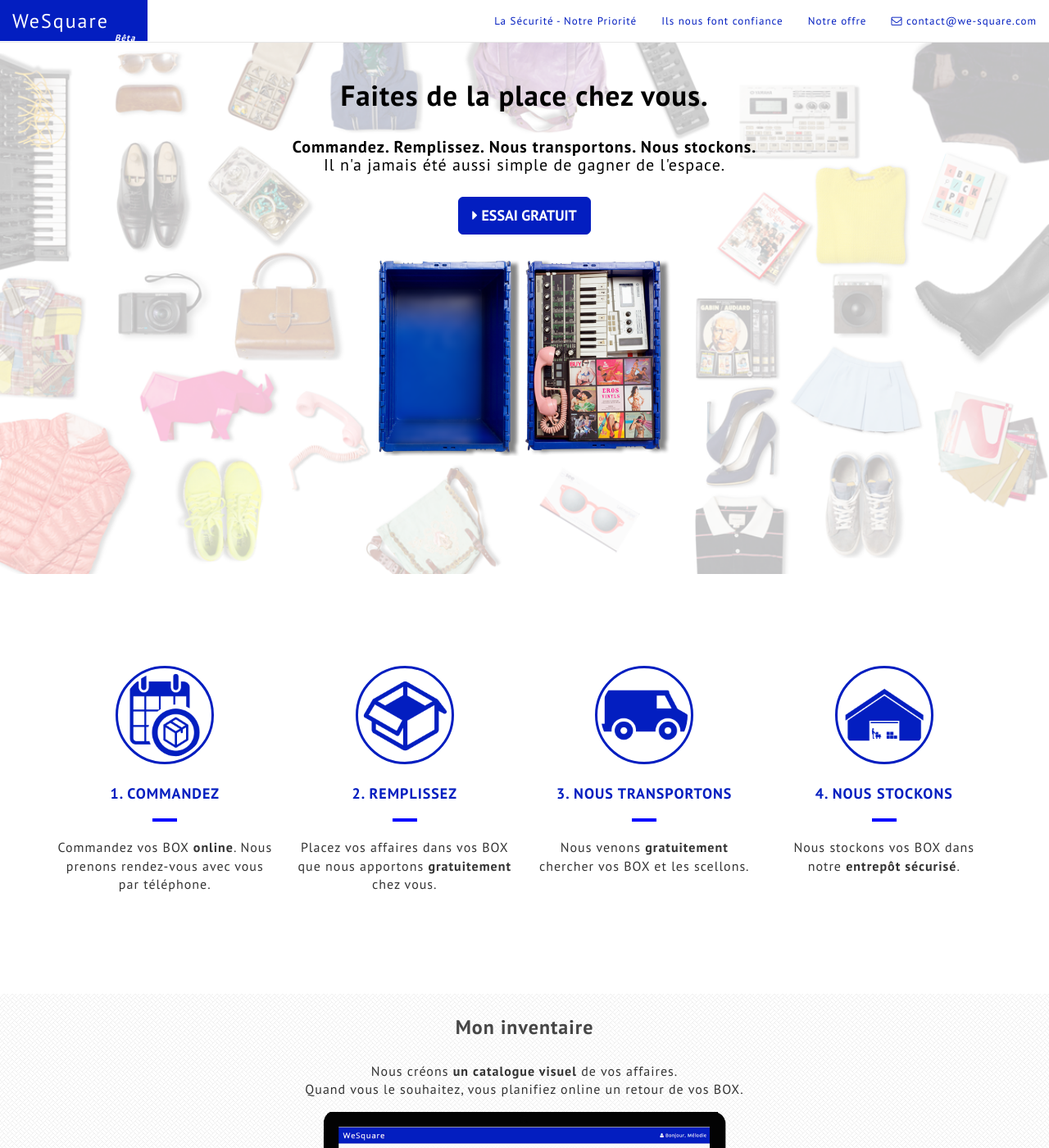
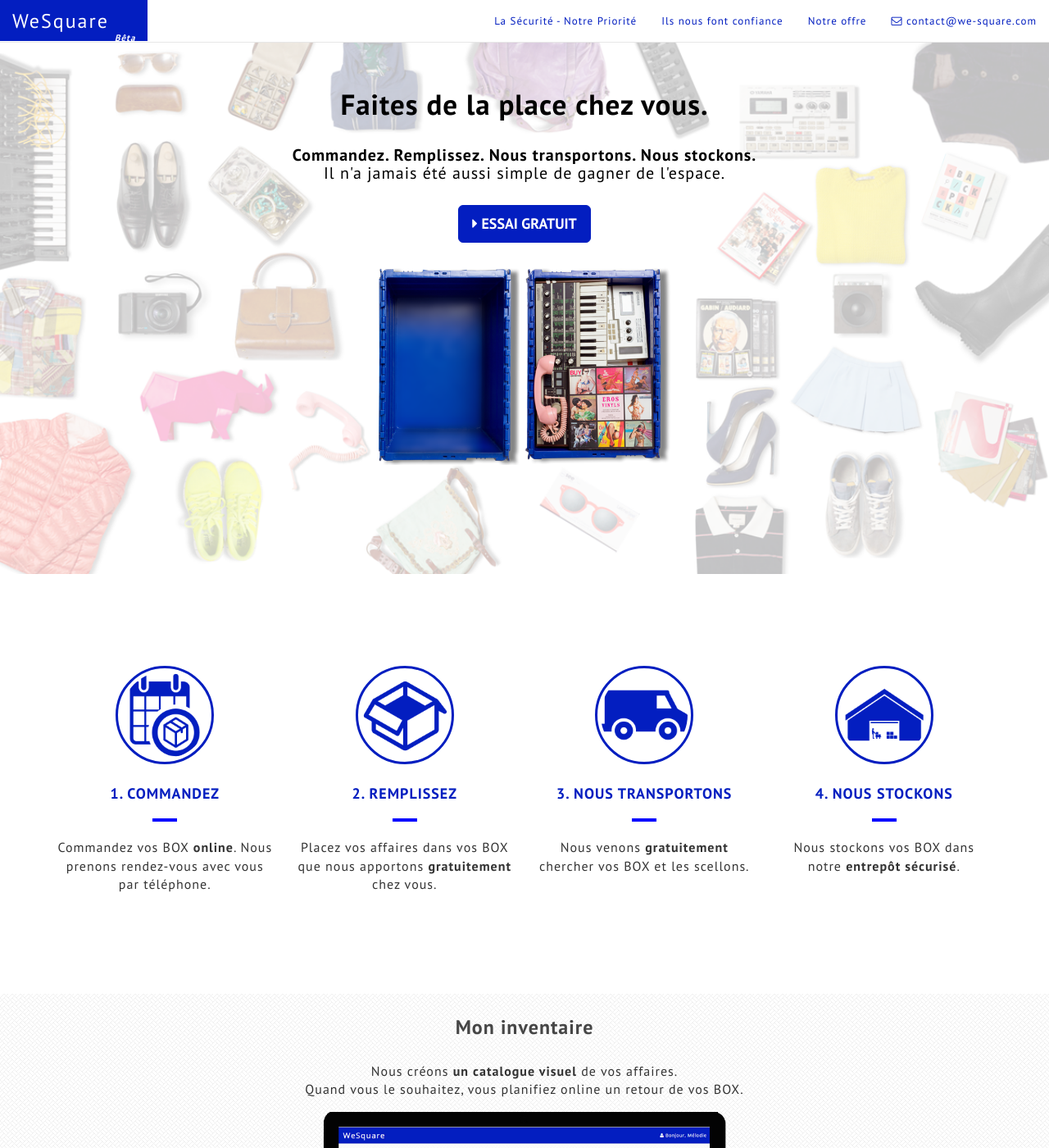
Before and after one commit to Seb1501/wesquare, a Jekyll site: the page built from index.html, in a window 1280 px wide and 1400 px high. Shown: the whole window at 82% size. Built offline with Jekyll 4.4.1, drawn with Linux system fonts in a browser that asks for light colours; nearby versions of some CDN libraries; Markdown is read by kramdown in place of the engine named in the settings.

Commit message:
Modif padding top cover

```diff
--- a/compass/sass/style.scss
+++ b/compass/sass/style.scss
@@ -97,7 +97,7 @@ body{
     -o-background-size: cover;
 	text-align: center;
 	height: 700px;
-	padding-top: 70px;
+	padding-top: 77px;
 	color: white;
 }
 
@@ -127,7 +127,7 @@ body{
 
 	h1{
 	/*text-shadow: 2px 2px 10px rgba(0, 0, 0, .9);*/
-	padding-top: 0.2em;
+	padding-top: 0.3em;
 	font-size: 35px;
 	font-weight: 400;
 	letter-spacing: 1px;
--- a/css/style.css
+++ b/css/style.css
@@ -96,7 +96,7 @@ body {
   -o-background-size: cover;
   text-align: center;
   height: 700px;
-  padding-top: 70px;
+  padding-top: 77px;
   color: white;
 }
 
@@ -123,7 +123,7 @@ body {
 /* line 128, ../compass/sass/style.scss */
 .lead h1 {
   /*text-shadow: 2px 2px 10px rgba(0, 0, 0, .9);*/
-  padding-top: 0.2em;
+  padding-top: 0.3em;
   font-size: 35px;
   font-weight: 400;
   letter-spacing: 1px;
```
Also changed, not shown: 2 other files.
